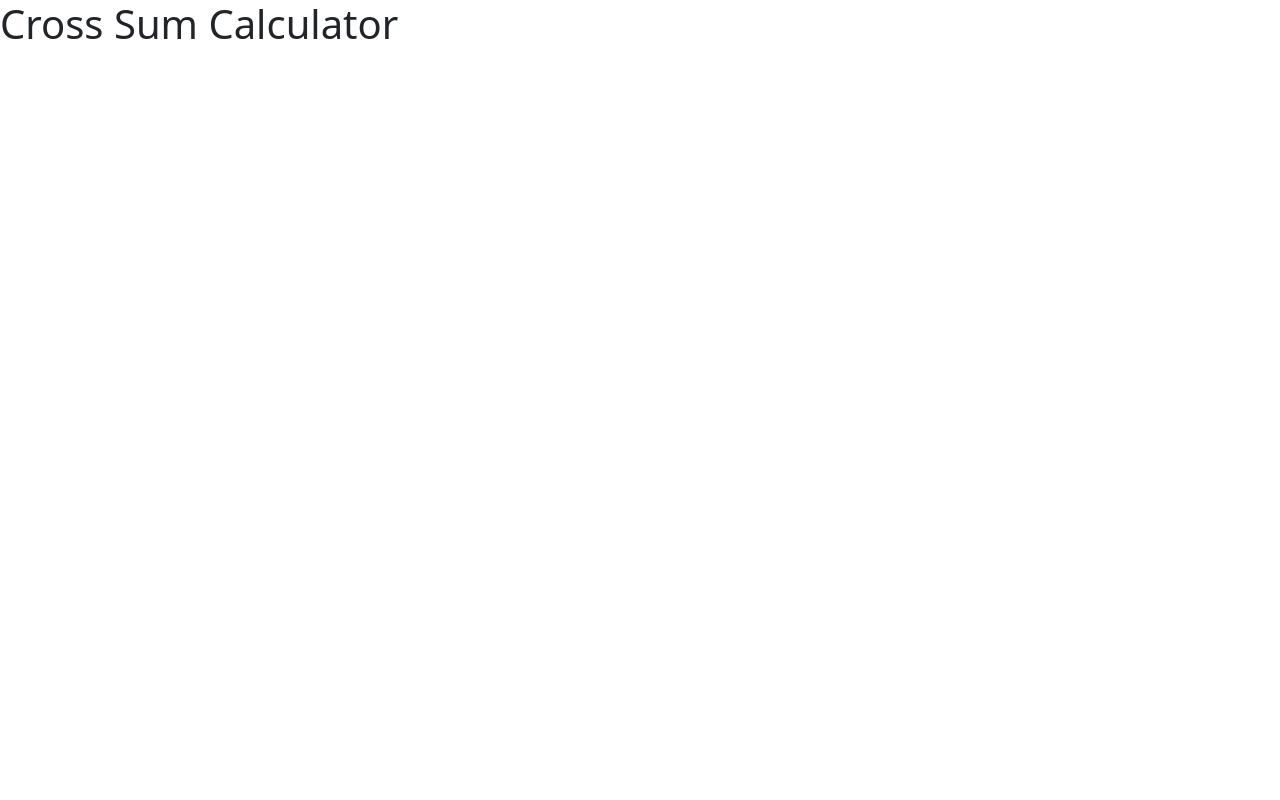
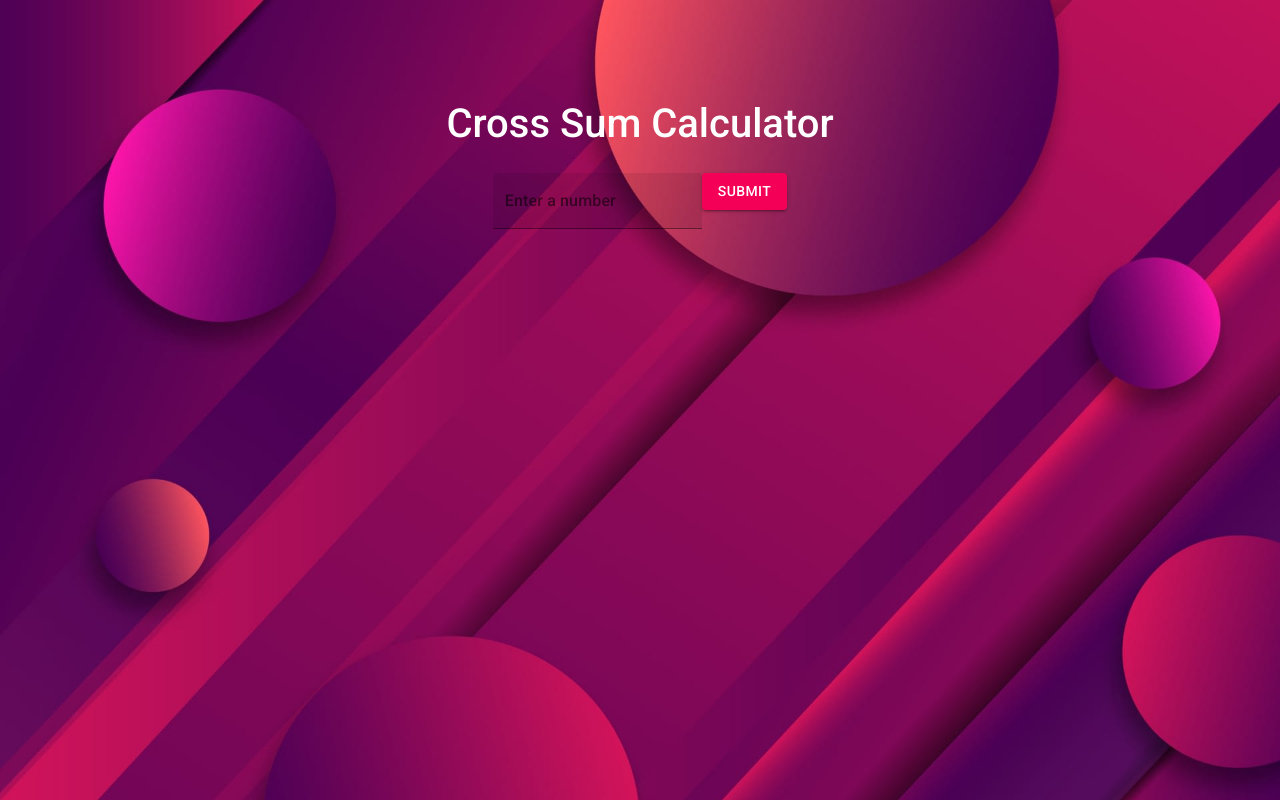
Before and after one commit to HaseebAHMED-afk/CrossSumCalculator, a React (Create React App) app: page / in a window 1280 px wide. Built offline with nearby package versions, Linux system fonts and the light colour scheme; the HTML template or start-up script is replaced by a standard one.

Commit message:
Added input elem

```diff
--- a/src/App.css
+++ b/src/App.css
@@ -0,0 +1,21 @@
+@import url('https://fonts.googleapis.com/css2?family=Roboto:wght@500&display=swap');
+
+* {
+    margin: 0;
+    padding: 0;
+}
+.App{
+    text-align: center;
+    background: url('./Assets/bg.jpg');
+    height: 100vh;
+    background-size: cover;
+    background-repeat: no-repeat;
+    overflow: hidden;
+}
+
+
+.main-header{
+    font-family: 'Roboto';
+    color: white;
+    margin: 100px auto 25px auto ;
+}
--- a/src/App.tsx
+++ b/src/App.tsx
@@ -1,9 +1,14 @@
+import { TextField , Button } from '@material-ui/core';
 import './App.css';
 
 function App() {
   return (
     <div className="App">
-      <h1>Cross Sum Calculator</h1>
+      <h1 className='main-header' >Cross Sum Calculator</h1>
+      <div className='input-field' >
+      <TextField variant='filled' color='secondary' label='Enter a number' />
+      <Button variant='contained' color='secondary' >Submit</Button>
+      </div>
     </div>
   );
 }
```
Also changed, not shown: src/Assets/bg.jpg (added).
